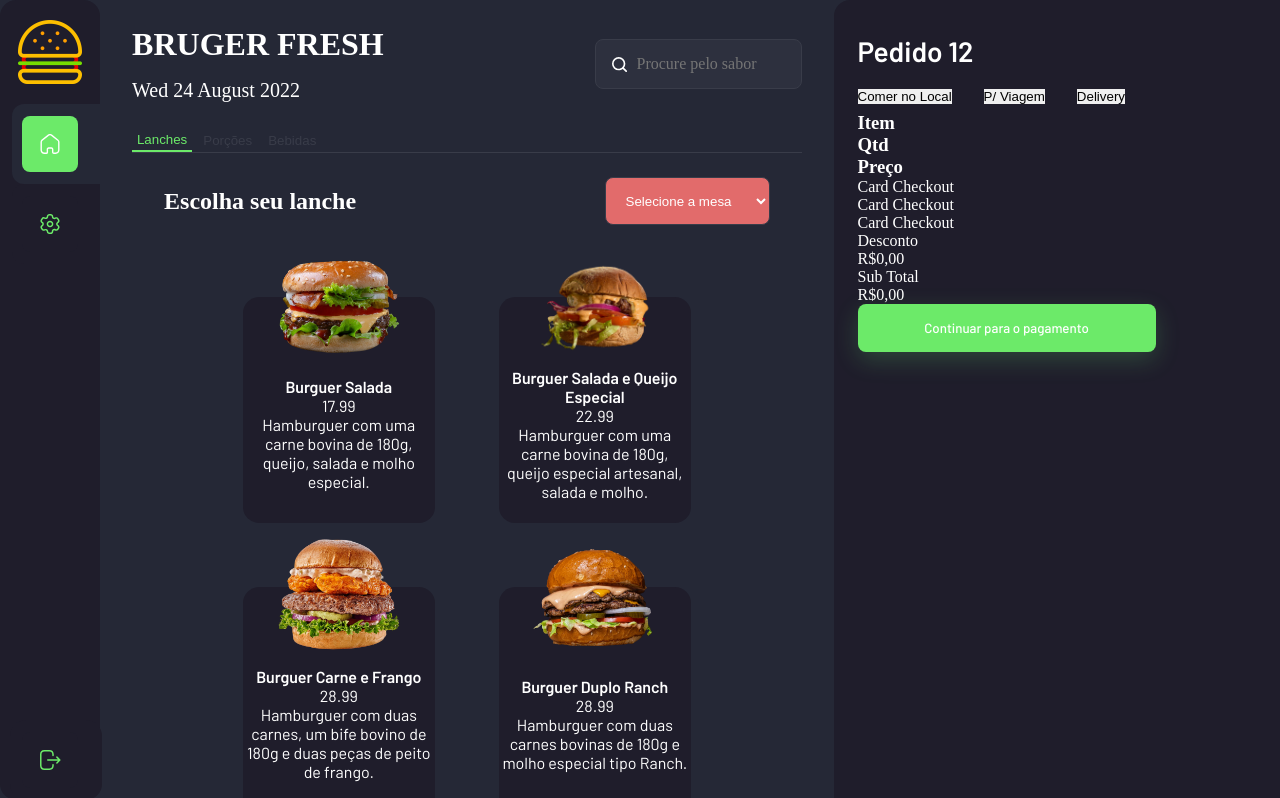
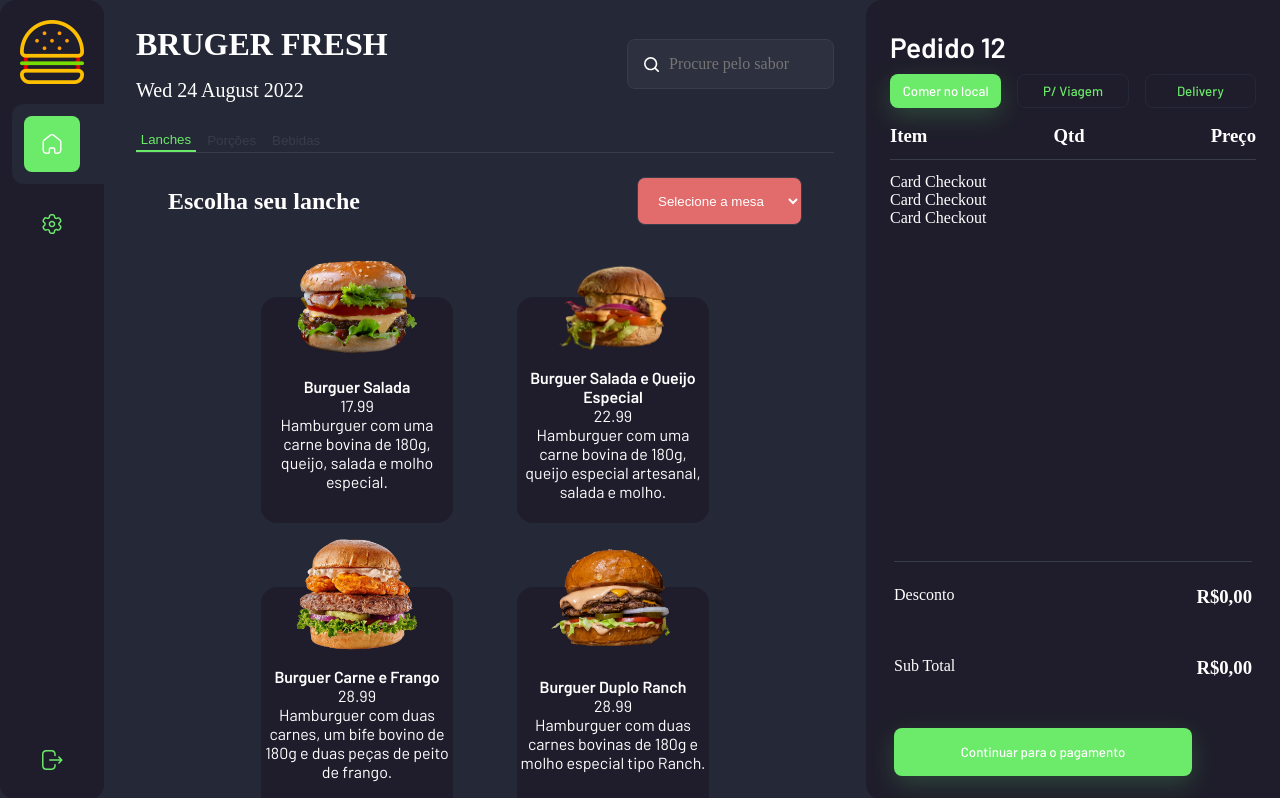
Before and after one commit to mateussuricato/projeto-hamburgueria-react-ts, a React (Vite) app: page / in a window 1280 px wide. Shown: the top 798 px of the page. Built offline with nearby package versions, Linux system fonts and the light colour scheme; a web font is replaced by a local one.

Commit message:
feature: second commit on OrderDetails component

```diff
--- a/src/components/OrderDetails/index.tsx
+++ b/src/components/OrderDetails/index.tsx
@@ -7,37 +7,49 @@ const OrderDetails = () => {
       <S.OrderDetailsHeader>
         <h2>Pedido 12</h2>
         <div>
-          <button>Comer no Local</button>
-          <button>P/ Viagem</button>
-          <button>Delivery</button>
+          <Button text="Comer no local" onClick={() => {}} size="small" />
+          <Button
+            text="P/ Viagem"
+            onClick={() => {}}
+            size="small"
+            variant="disabled"
+          />
+          <Button
+            text="Delivery"
+            onClick={() => {}}
+            size="small"
+            variant="disabled"
+          />
         </div>
-        </S.OrderDetailsHeader>
-      <div>
-        <div>
+      </S.OrderDetailsHeader>
+      <S.CheckoutDetailsContainer>
+        <S.CheckoutDetailsHeader>
           <h3>Item</h3>
           <h3>Qtd</h3>
           <h3>Preço</h3>
-        </div>
+        </S.CheckoutDetailsHeader>
         <div>
           <div>Card Checkout</div>
           <div>Card Checkout</div>
           <div>Card Checkout</div>
         </div>
-      </div>
-      <div>
+      </S.CheckoutDetailsContainer>
+      <S.OrderDetailsFooter>
         <div>
           <p>Desconto</p>
-          <p>R$0,00</p>
+          <h3>R$0,00</h3>
         </div>
         <div>
           <p>Sub Total</p>
-          <p>R$0,00</p>
+          <h3>R$0,00</h3>
         </div>
-        <Button text="Continuar para o pagamento" onClick={() => {}}
-        size="large"
+        <Button
+          text="Continuar para o pagamento"
+          onClick={() => {}}
+          size="large"
         />
-      </div>
-      </S.OrderDetailsContainer>
+      </S.OrderDetailsFooter>
+    </S.OrderDetailsContainer>
   );
 };
 
--- a/src/components/OrderDetails/styles.ts
+++ b/src/components/OrderDetails/styles.ts
@@ -9,6 +9,11 @@ ${({theme}) => css`
     background-color: ${theme.colors.baseBg2};
     border-radius: 16px 0 0 16px;
     padding: 1.5rem;
+    box-sizing: border-box;
+    display: flex;
+    flex-direction: column;
+    align-items: center;
+    position: relative;
 `}
 `;
 
@@ -31,7 +36,47 @@ ${({theme}) => css`
         display: flex;
         align-items: center;
         justify-content: flex-start;
-        gap: 2rem;
+        gap: 1rem;
     }
 `}
 `;
+
+export const CheckoutDetailsContainer = styled.div`
+ ${({theme}) => css`
+    width: 100%;
+    display: flex;
+    flex-direction: column;
+    justify-content: center;
+`}
+`
+
+export const CheckoutDetailsHeader = styled.div`
+ ${({theme}) => css`
+    width: 100%;
+    display: flex;
+    height: 3rem;
+    padding: 0.8rem 0;
+    box-sizing: border-box;
+    margin-bottom: 0.8rem;
+    justify-content: space-between;
+    border-bottom: 1px solid ${theme.colors.baseLine};
+`}
+`
+
+export const OrderDetailsFooter = styled.footer`
+ ${({theme}) => css`
+    width: 22.375rem;
+    height: 14.875rem;
+    border-top: 1px solid ${theme.colors.baseLine};
+    position: absolute;
+    bottom: 0;
+    display: flex;
+    justify-content: space-around;
+    flex-direction: column;
+
+    div {
+        display: flex;
+        justify-content: space-between;
+    }
+`}
+`
```
